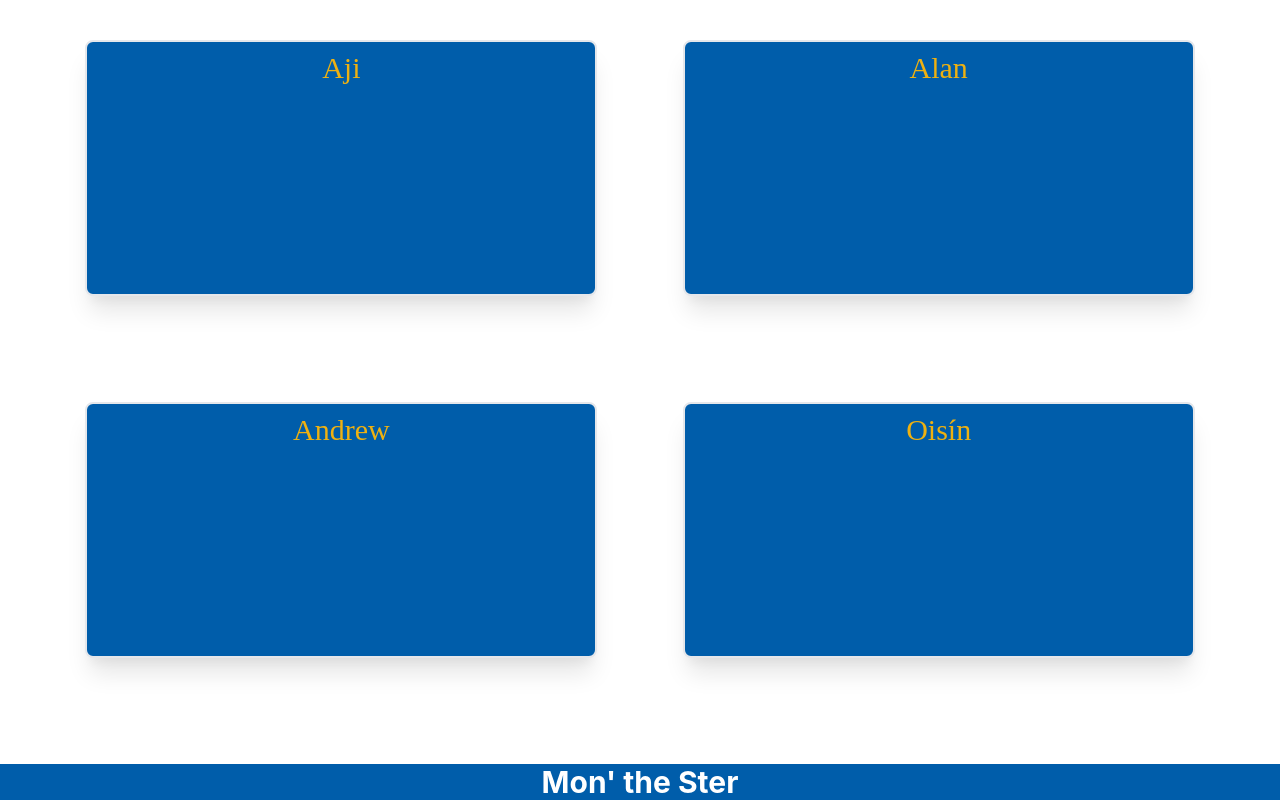
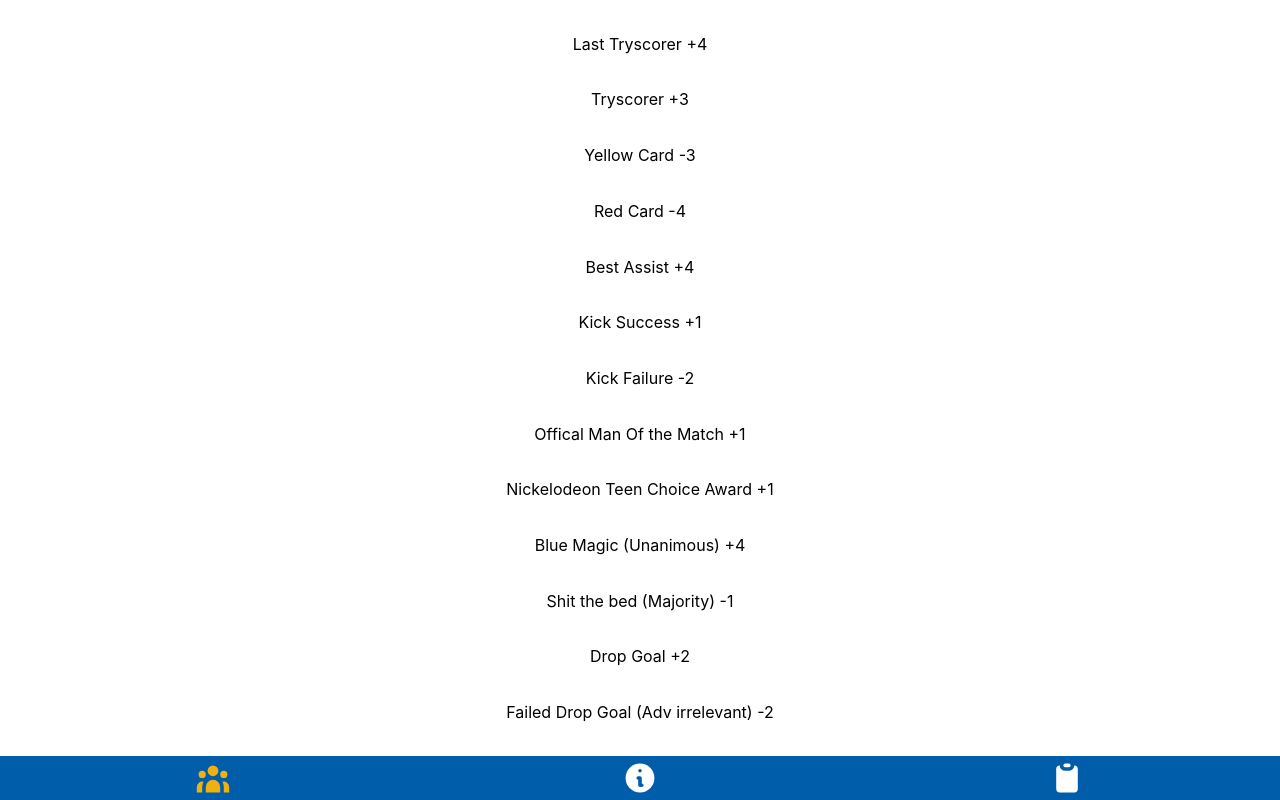
Before and after one commit to StudiousVanilla/blue-magic, a React (Create React App) app: page /scoring in a window 1280 px wide. Built offline with nearby package versions, Linux system fonts and the light colour scheme.

Commit message:
built footer and started scores page

```diff
--- a/src/components/Footer.js
+++ b/src/components/Footer.js
@@ -1,11 +1,43 @@
+import { Link } from 'react-router-dom';
+import { UserGroupIcon, InformationCircleIcon, ClipboardIcon } from '@heroicons/react/solid'
+
 const Footer = () => {
-    return (
-        <footer className="h-1/10 flex justify-center items-center bg-leinster-blue">
-            <div className="w-1/2 flex justify-evenly items-center">
-                <span className=" text-2xl sm:text-3xl font-bold text-white">Mon' the Ster</span>
-            </div>
-        </footer>
-     );
-}
+
+  // function to change colors of links when clikced (gold clicked, white not clicked)
+    const changeIconColors = (id) =>{
+
+        // remove all gold classes
+       document.querySelectorAll('.footer-icon').forEach(function(icon) {
+        icon.classList.remove("text-leinster-gold")
+    });
+
+        // make chosen icon gold
+        const target = document.querySelector(`#${id}`)
+        target.classList.add("text-leinster-gold")
+    }
+
+  return (
+    <footer className="h-1/10 flex justify-center items-center bg-leinster-blue">
+      <div className="w-full flex justify-evenly items-center">
+          <div className="w-full flex flex-col justify-center items-center mt-1 mb-1">
+            <Link to="/">
+            {/* Icon color set to gold as it is the homepage */}
+                <UserGroupIcon onClick={()=>changeIconColors('userIcon')} id="userIcon" className="footer-icon h-9 w-9 text-white text-leinster-gold"/>
+            </Link>
+          </div>
+          <div className="w-full flex flex-col justify-center items-center mt-1 mb-1">
+            <Link to="/scoring">
+                <InformationCircleIcon onClick={()=>changeIconColors('scoreIcon')} id="scoreIcon" className="footer-icon h-9 w-9 text-white"/>
+            </Link>
+          </div>
+          <div className="w-full flex flex-col justify-center items-center mt-1 mb-1">
+            <Link to="/leaderboard">
+                <ClipboardIcon onClick={()=>changeIconColors('leaderIcon')} id="leaderIcon" className="footer-icon h-9 w-9 text-white"/>
+            </Link>
+          </div>
+      </div>
+    </footer>
+  );
+};
 
 export default Footer;
--- a/src/components/Layout.js
+++ b/src/components/Layout.js
@@ -1,15 +1,24 @@
+import { BrowserRouter, Routes, Route} from "react-router-dom";
 import Footer from "./Footer";
 import Header from "./Header";
 import NumberGenerator from "./NumberGenerator";
+import Scoring from "./Scoring";
+import LeaderBoard from "./LeaderBoard";
 
 const Layout = () => {
 
 
     return (
         <main className="flex flex-col h-screen">
+        <BrowserRouter>
             <Header/>
-            <NumberGenerator/>
+            <Routes>
+                <Route path="/" element={<NumberGenerator/>}/>
+                <Route path="/scoring" element={<Scoring/>}/>
+                <Route path="/leaderboard" element={<LeaderBoard/>}/>
+            </Routes>
             <Footer/>
+        </BrowserRouter>
         </main>
 
      );
--- /dev/null
+++ b/src/components/LeaderBoard.js
@@ -0,0 +1,11 @@
+const LeaderBoard  = () => {
+    return (
+
+        <div className="h-full">
+            leaderboard
+        </div>
+
+     );
+}
+
+export default LeaderBoard;
--- /dev/null
+++ b/src/components/Scoring.js
@@ -0,0 +1,23 @@
+const Scoring = () => {
+    return (
+
+        <div className="h-full flex flex-col justify-evenly">
+            <p>Last Tryscorer +4</p>
+            <p>Tryscorer +3</p>
+            <p>Yellow Card -3</p>
+            <p>Red Card -4</p>
+            <p>Best Assist +4</p>
+            <p>Kick Success +1</p>
+            <p>Kick Failure -2</p>
+            <p>Offical Man Of the Match +1</p>
+            <p>Nickelodeon Teen Choice Award +1</p>
+            <p>Blue Magic (Unanimous) +4</p>
+            <p>Shit the bed (Majority) -1</p>
+            <p>Drop Goal +2</p>
+            <p>Failed Drop Goal (Adv irrelevant) -2</p>
+        </div>
+
+     );
+}
+
+export default Scoring;
```
Also changed, not shown: package.json (+5 -2 lines), 1 other file (tests, documents, lock files or other folders).
